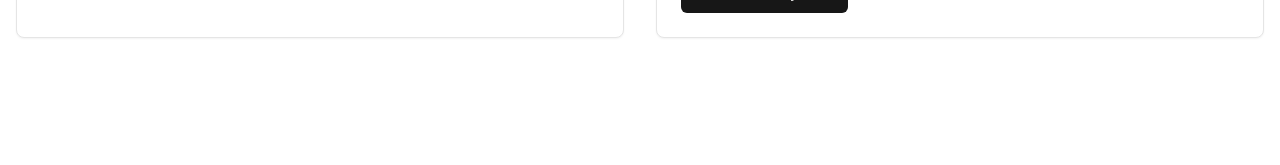
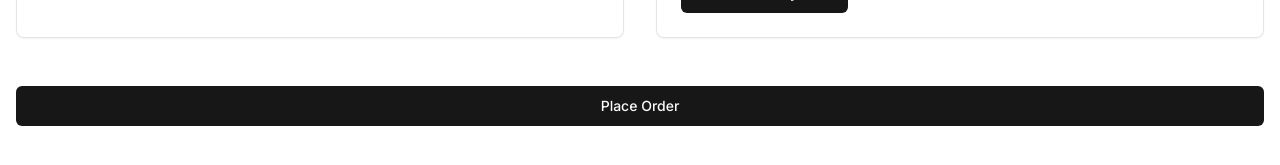
Before and after one commit to D-2020483/E-Commerce_Frontend, a React (Vite) app: page /shop/checkout in a window 1280 px wide. Shown: the part 453-618 px from the top of the page. Built offline with nearby package versions, Linux system fonts and the light colour scheme; no server answers.

Commit message:
Product Inventory Implementation

```diff
--- a/src/pages/checkout.page.jsx
+++ b/src/pages/checkout.page.jsx
@@ -1,16 +1,53 @@
-import React from "react"
-import { Button } from "@/components/ui/button"
-import { Card, CardContent, CardHeader, CardTitle } from "@/components/ui/card"
-import { Separator } from "@/components/ui/separator"
-import { useSelector } from "react-redux"
-import ShippingAddressForm from "../components/ShippingAddressform.jsx"
+import React, { useState } from "react";
+import { Button } from "@/components/ui/button";
+import { Card, CardContent, CardHeader, CardTitle } from "@/components/ui/card";
+import { Separator } from "@/components/ui/separator";
+import { useSelector } from "react-redux";
+import ShippingAddressForm from "../components/ShippingAddressform.jsx";
 
 export default function CheckoutPage() {
-  const cart = useSelector((state) => state.cart.value)
+  const cart = useSelector((state) => state.cart.value);
+  const [loading, setLoading] = useState(false); // for loading state
+  const [error, setError] = useState(null); // for error handling
+  const [success, setSuccess] = useState(null); // for success message
 
   const calculateTotal = () => {
-    return cart.reduce((total, item) => total + (item.product.price * item.quantity), 0).toFixed(2)
-  }
+    return cart.reduce((total, item) => total + (item.product.price * item.quantity), 0).toFixed(2);
+  };
+
+  const handleCheckout = async () => {
+    setLoading(true);
+    setError(null);
+    setSuccess(null);
+
+    // Send order data to backend
+    const orderDetails = cart.map(item => ({
+      productId: item.product._id, // assuming the product has an _id
+      quantity: item.quantity,
+    }));
+
+    try {
+      const response = await fetch('http://localhost:5000/api/checkout', {
+        method: 'POST',
+        headers: {
+          'Content-Type': 'application/json',
+        },
+        body: JSON.stringify({ orderDetails }),
+      });
+
+      const data = await response.json();
+
+      if (response.ok) {
+        setSuccess('Order placed successfully!');
+      } else {
+        setError(data.message || 'Failed to place order');
+      }
+    } catch (err) {
+      setError('Something went wrong. Please try again.');
+    } finally {
+      setLoading(false);
+    }
+  };
 
   return (
     <main className="container mx-auto px-4 py-8">
@@ -48,6 +85,19 @@ export default function CheckoutPage() {
           </CardContent>
         </Card>
       </div>
+
+      {/* Checkout Button and Loading/Error Messages */}
+      <div className="mt-8">
+        {success && <p className="text-green-500 font-bold">{success}</p>}
+        {error && <p className="text-red-500 font-bold">{error}</p>}
+        <Button
+          onClick={handleCheckout}
+          disabled={loading}
+          className="w-full mt-4"
+        >
+          {loading ? 'Processing...' : 'Place Order'}
+        </Button>
+      </div>
     </main>
-  )
+  );
 }
```
